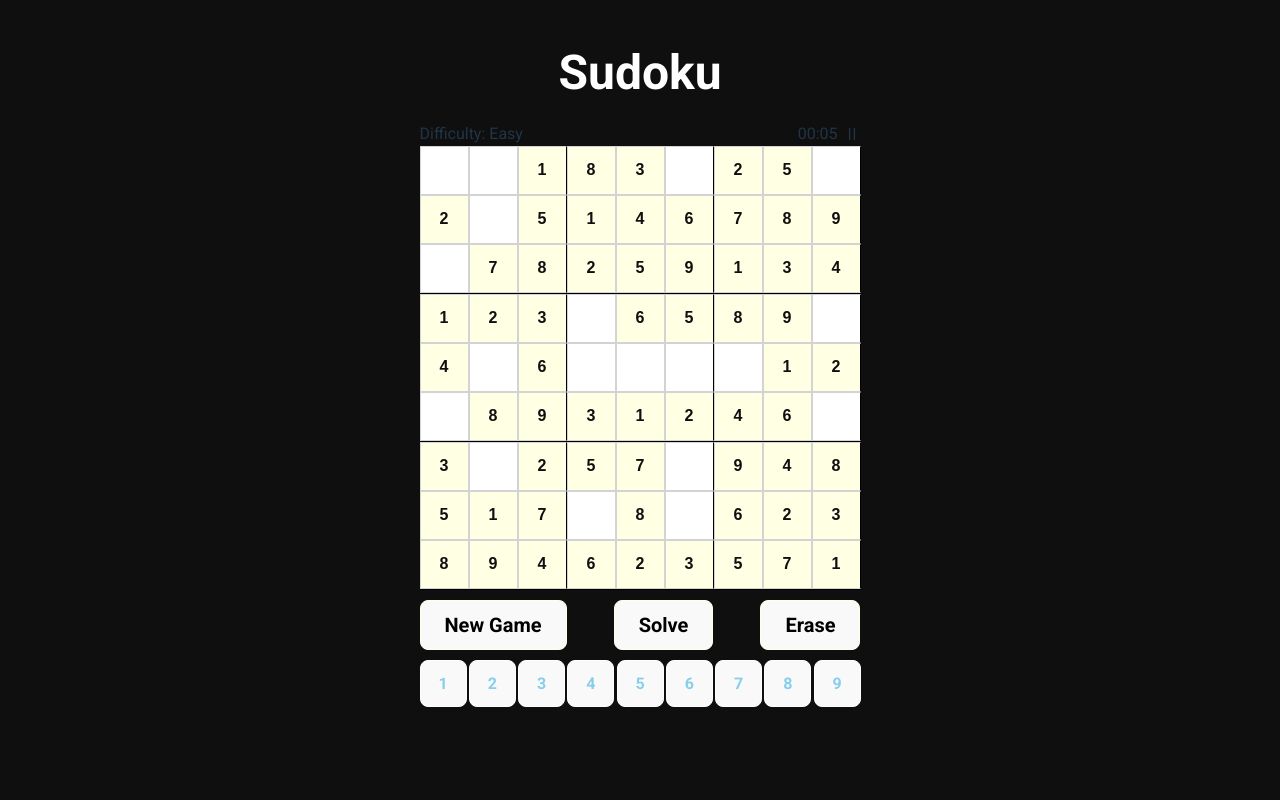
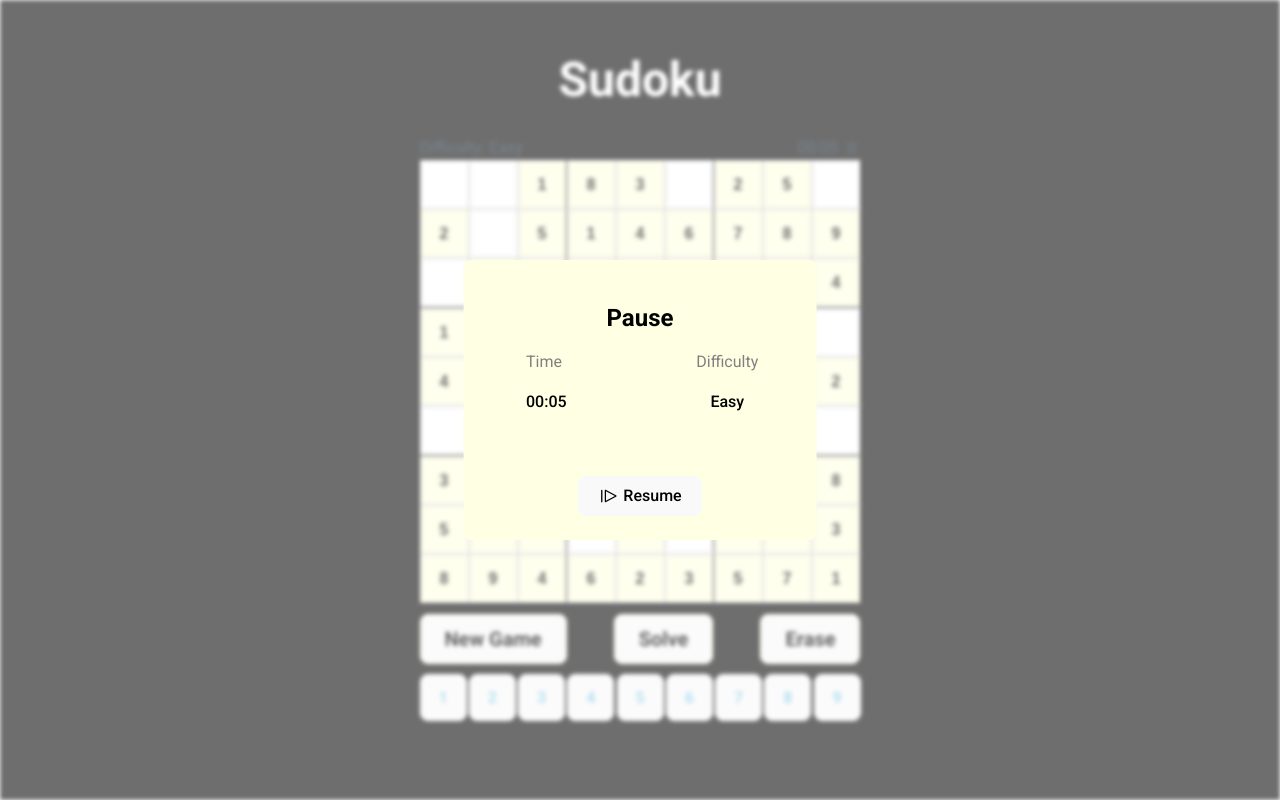
Before and after one commit to lausk97/sudoku-ts, a React (Vite) app: page / in a window 1280 px wide. Both pictures are taken after a click on the icon 851 px from the left and 133 px from the top of the page. Built offline with nearby package versions, Linux system fonts and the light colour scheme.

Commit message:
new pause container trigger on screen for resume state

```diff
--- a/src/Sudoku.tsx
+++ b/src/Sudoku.tsx
@@ -214,7 +214,12 @@ const Sudoku = () => {
     };
 
     return (
-        <div className="sudoku-container">
+        <>
+            <div
+                className={`sudoku-container ${
+                    !isRunning ? 'stopped-timer-bg' : ''
+                }`}
+            >
                 <div className="title-timer-container">
                     <h1 className="title-text">Sudoku</h1>
                     <p className="difficulty">{`Difficulty: ${difficulty}`}</p>
@@ -254,6 +259,30 @@ const Sudoku = () => {
                     onHandleFocusOut={handleFocusOut}
                 />
             </div>
+
+            {!isRunning ? (
+                <div className="pause-container">
+                    <h2 className="pause-title">Pause</h2>
+                    <div className="pause-timer-container">
+                        <p className="pause-time-text">Time</p>
+                        <p className="pause-timer">{formatTimer()}</p>
+                    </div>
+                    <div className="pause-difficulty-container">
+                        <p className="pause-difficulty-text">Difficulty</p>
+                        <p className="pause-difficulty">{difficulty}</p>
+                    </div>
+                    <button className="resume-btn" onClick={handleTimerClick}>
+                        <RxResume
+                            size={18}
+                            className={`rx-pointer ${
+                                gameOver ? 'disabled' : ''
+                            }`}
+                        />
+                        Resume
+                    </button>
+                </div>
+            ) : null}
+        </>
     );
 };
 
--- a/src/index.css
+++ b/src/index.css
@@ -21,15 +21,6 @@
 *:before,
 *:after {
   box-sizing: border-box;
-}
-
-a {
-  font-weight: 500;
-  color: #646cff;
-  text-decoration: inherit;
-}
-a:hover {
-  color: #535bf2;
 }
 
 body {
--- a/src/styles/main.css
+++ b/src/styles/main.css
@@ -9,6 +9,11 @@
   --sm-board-width: 342px;
   --md-board-width: 396px;
   --lg-board-width: 441px;
+  --xxsm-pause-width: calc(var(--xxsm-board-width) * 0.8);
+  --xsm-pause-width: calc(var(--xsm-board-width) * 0.8);
+  --sm-pause-width: calc(var(--sm-board-width) * 0.8);
+  --md-pause-width: calc(var(--md-board-width) * 0.8);
+  --lg-pause-width: calc(var(--lg-board-width) * 0.8);
   --xxsm-tile-size: 30px;
   --xsm-tile-size: 34px;
   --sm-tile-size: 38px;
@@ -31,23 +36,95 @@ body,
 .sudoku-container {
   width: 100%;
   height: 100%;
-  display: grid;
-  place-items: normal center;
+  display: flex;
+  place-items: center;
   flex-direction: column;
+  background-color: var(--dark);
+}
 
-  background-color: var(--dark);
+.stopped-timer-bg {
+  filter: blur(0.125rem);
+  opacity: 0.6;
+  pointer-events: none;
+}
+
+.pause-container {
+  z-index: 10;
+  position: absolute;
+  top: 50%;
+  left: 50%;
+  translate: -50% -50%;
+  width: var(--xxsm-pause-width);
+  height: 35%;
+  background-color: var(--light);
+  border-radius: 7px;
+}
+
+.pause-title {
+  position: absolute;
+  top: 10%;
+  left: 50%;
+  translate: -50% -10%;
+  color: black;
+  font-weight: bold;
+}
+
+.pause-timer-container {
+  position: absolute;
+  top: 40%;
+  left: 20%;
+  translate: -20% -40%;
+}
+
+.pause-time-text {
+  color: gray;
+}
+
+.pause-timer {
+  color: black;
+  font-weight: 500;
+  text-align: center;
+}
+
+.pause-difficulty-container {
+  position: absolute;
+  top: 40%;
+  left: 80%;
+  translate: -80% -40%;
+}
+
+.pause-difficulty-text {
+  color: gray;
+}
+
+.pause-difficulty {
+  color: black;
+  font-weight: 500;
+  text-align: center;
+}
+
+.resume-btn {
+  position: absolute;
+  bottom: 10%;
+  left: 50%;
+  translate: -50% 10%;
+  display: flex;
+  justify-content: space-between;
+  align-items: center;
+  gap: 7px;
 }
 
 .title-timer-container {
   display: flex;
   width: var(--xxsm-board-width);
+  height: 25%;
   position: relative;
 }
 
 .title-text {
   color: #fff;
+  font-size: 2rem;
   margin: auto;
-  font-size: 2rem;
 }
 
 .difficulty {
@@ -100,6 +177,7 @@ body,
   color: var(--navyblue);
   border: 1px solid lightgray;
   cursor: pointer;
+  touch-action: none;
 }
 
 .tile:nth-of-type(3n) {
@@ -111,16 +189,32 @@ body,
   background-color: var(--light);
 }
 
+.init:focus {
+  opacity: 0.5;
+}
+
 .empty {
   background-color: white;
+}
+
+.empty:focus {
+  opacity: 0.5;
 }
 
 .valid {
   background-color: lightgreen;
 }
 
+.valid:focus {
+  background-color: green;
+}
+
 .invalid {
   background-color: #ff726f;
+}
+
+.invalid:focus {
+  background-color: red;
 }
 
 .actions {
@@ -158,6 +252,10 @@ body,
   display: block;
 }
 
+.dropup-content button:focus {
+  background-color: #ddd;
+}
+
 .dropup-content button.cancel {
   color: red;
 }
@@ -170,6 +268,10 @@ body,
   width: var(--xxsm-board-width);
   display: flex;
   justify-content: space-between;
+}
+
+.numpad-container button:focus {
+  opacity: 0.8;
 }
 
 .numpad-container button {
@@ -210,6 +312,10 @@ body,
     width: var(--xsm-board-width);
   }
 
+  .pause-container {
+    width: var(--xsm-pause-width);
+  }
+
   .tile {
     width: var(--xsm-tile-size);
     height: var(--xsm-tile-size);
@@ -238,6 +344,10 @@ body,
   .board,
   .numpad-container {
     width: var(--sm-board-width);
+  }
+
+  .pause-container {
+    width: var(--sm-pause-width);
   }
 
   .tile {
@@ -274,6 +384,10 @@ body,
     width: var(--md-board-width);
   }
 
+  .pause-container {
+    width: var(--md-pause-width);
+  }
+
   .tile {
     width: var(--md-tile-size);
     height: var(--md-tile-size);
@@ -308,6 +422,10 @@ body,
     width: var(--lg-board-width);
   }
 
+  .pause-container {
+    width: var(--lg-pause-width);
+  }
+
   .tile {
     width: var(--lg-tile-size);
     height: var(--lg-tile-size);
@@ -337,18 +455,3 @@ body,
     opacity: 0.8;
   }
 }
-
-/* use focus effect for touch devices */
-@media (hover: none) {
-  .dropup-content button:focus {
-    background-color: #ddd;
-  }
-
-  .empty:focus {
-    opacity: 0.5;
-  }
-
-  .numpad-container button:focus {
-    opacity: 0.8;
-  }
-}
```
Lines whose indentation alone changed are shown as unchanged.
